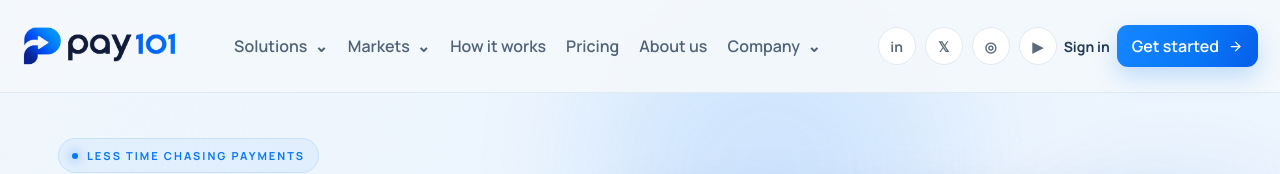
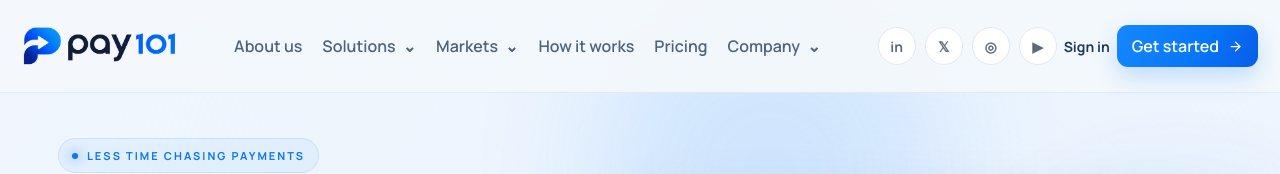
Before and after one commit to kartikmishra543/pay101-demo, a React (Vite) app: page / in a window 1280 px wide. Shown: the top 174 px of the page. Built offline with nearby package versions, Linux system fonts and the light colour scheme.

Commit message:
Place About us before Solutions in marketing header

```diff
--- a/src/main.jsx
+++ b/src/main.jsx
@@ -92,6 +92,7 @@ function App(){
    <div className="p101HeaderInner">
     <a className="brand" href="/" aria-label="Pay101 home"><img src="/assets/pay101-logo.png" alt="Pay101" className="brandLogo"/></a>
     <nav className={`p101Nav ${menu?'mobileOpen':''}`} aria-label="Main navigation">
+     <a className="p101NavLink" href="#about" onClick={()=>setMenu(false)}>About us</a>
      <div className="p101NavItem">
       <button className="p101NavLink" onClick={()=>setSolutionsOpen(v=>!v)} onMouseEnter={()=>setSolutionsOpen(true)} aria-expanded={solutionsOpen}>Solutions <span>⌄</span></button>
       {solutionsOpen&&<div className="p101Mega" onMouseLeave={()=>setSolutionsOpen(false)}>
@@ -103,7 +104,6 @@ function App(){
      <div className="p101NavItem p101HoverDrop"><button className="p101NavLink">Markets <span>⌄</span></button><div className="p101Drop p101MarketsDrop">{[['India','in','UPI and bank transfers'],['Nepal','np','Local payment options'],['Bhutan','bt','Regional payment options'],['Brazil','br','Pix payment examples'],['Australia','au','AUD payment examples']].map(([name,iso,desc])=><a key={name} href="#markets" onClick={()=>setMenu(false)}><img src={`https://flagcdn.com/w40/${iso}.png`} alt="" loading="lazy"/><span><strong>{name}</strong><small>{desc}</small></span></a>)}<a href="#markets" onClick={()=>setMenu(false)}><span className="p101MarketMoreGlyph"><Globe2 size={21}/></span><span><strong>Many more</strong><small>Ask us about additional markets</small></span></a><small className="p101DropNote">Markets shown for demonstration. Confirm availability with Pay101.</small></div></div>
      <a className="p101NavLink" href="/how-it-works" onClick={()=>setMenu(false)}>How it works</a>
      <a className="p101NavLink" href="/pricing" onClick={()=>setMenu(false)}>Pricing</a>
-     <a className="p101NavLink" href="#about" onClick={()=>setMenu(false)}>About us</a>
      <div className="p101NavItem p101HoverDrop p101CompanyNav"><button className="p101NavLink">Company <span>⌄</span></button><div className="p101Drop p101CompanyDrop"><div className="p101CompanyLinks"><a href="#about" onClick={()=>setMenu(false)}><span className="p101CompanyIcon"><Globe2 size={19}/></span><span><strong>About us</strong><small>Who we are and what we build</small></span></a><a href="/blog" onClick={()=>setMenu(false)}><span className="p101CompanyIcon"><Code2 size={19}/></span><span><strong>Blog</strong><small>Payment guides and product news</small></span></a><a href="#security" onClick={()=>setMenu(false)}><span className="p101CompanyIcon"><ShieldCheck size={19}/></span><span><strong>Security</strong><small>How we protect your money</small></span></a></div><div className="p101CompanyContact"><span className="p101CompanyMail"><Mail size={20}/></span><strong>Talk to our team</strong><p>Ask which payment options fit your business.</p><a href="#contact" onClick={()=>setMenu(false)}>Contact us <ArrowRight size={15}/></a></div></div></div>
     </nav>
     <div className="p101Actions"><div className="p101Social" aria-label="Social media"><span title="LinkedIn">in</span><span title="X">𝕏</span><span title="Instagram">◎</span><span title="YouTube">▶</span></div><a className="p101Signin" href="/login">Sign in</a><a className="primary small" href="/signup">Get started <ArrowRight size={15}/></a></div>
```
